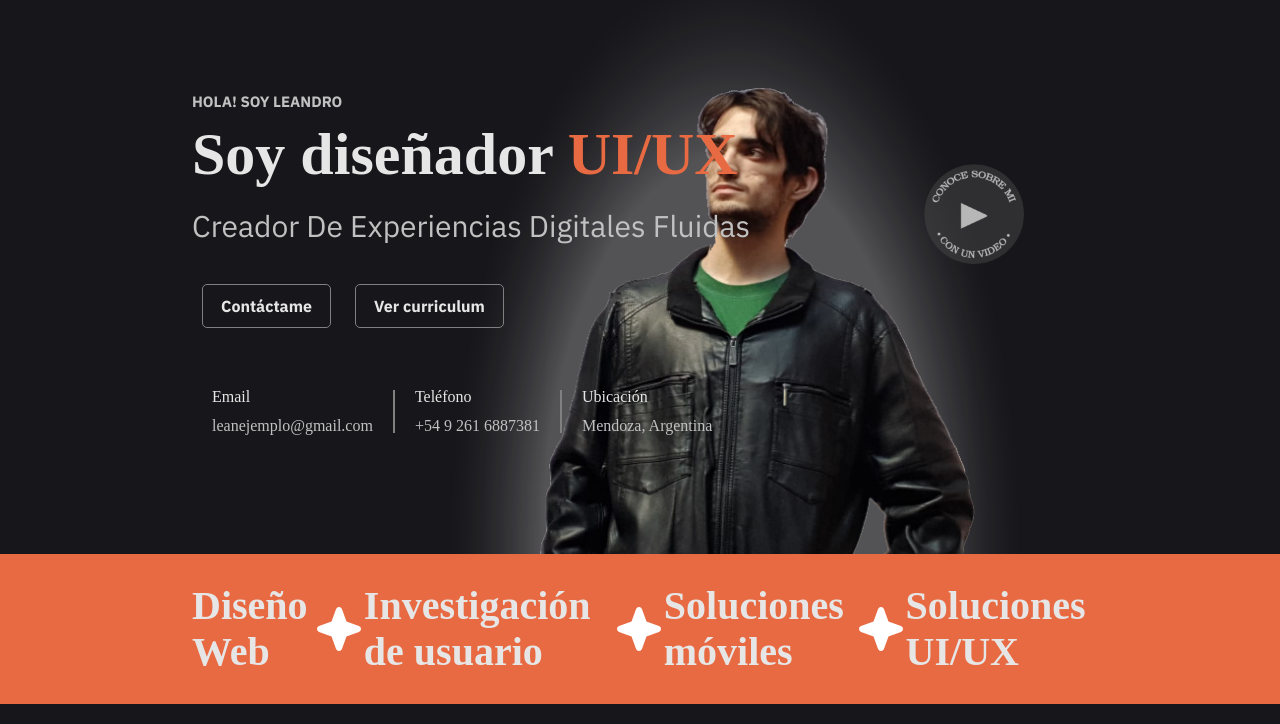
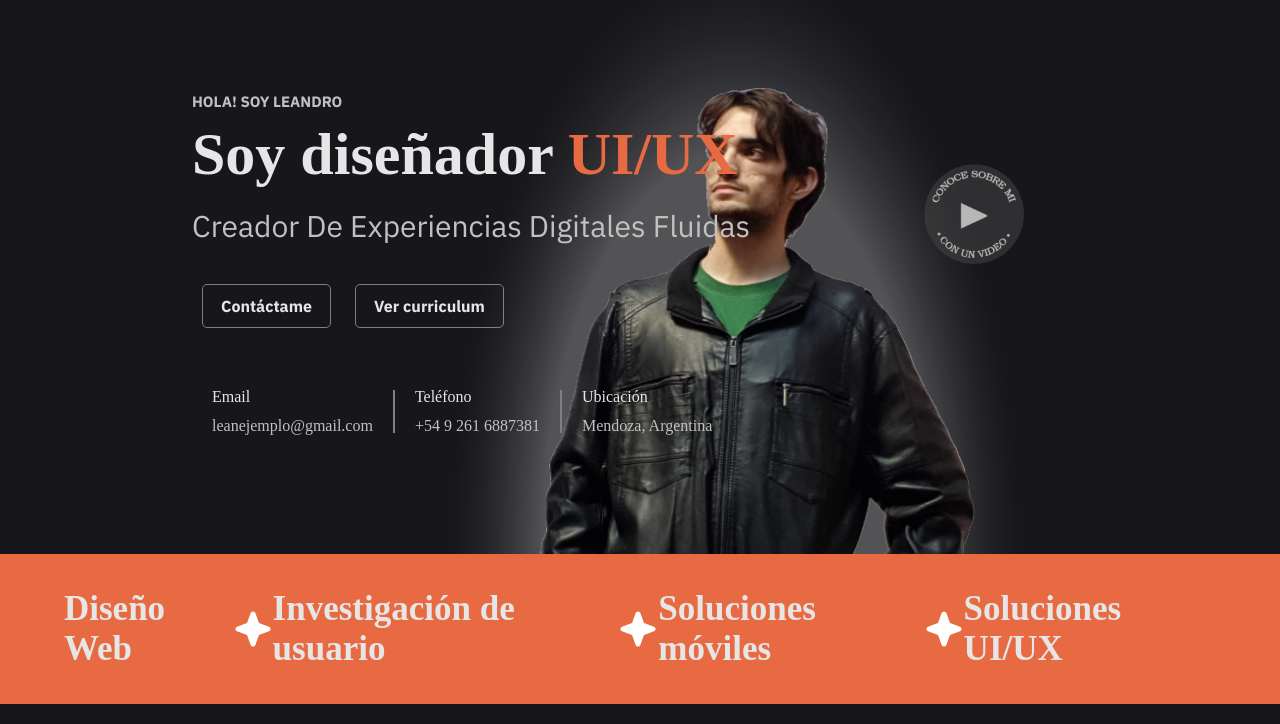
Before and after one commit to L-LopezMartin/TP-Final-Portfolio, a plain HTML site: page index.html in a window 1280 px wide. Shown: the part 76-800 px from the top of the page. Drawn offline with nearby package versions, Linux system fonts and the light colour scheme.

Commit message:
7/10 secciones en estilos de CSS (Banner)

```diff
--- a/css/styles.css
+++ b/css/styles.css
@@ -175,15 +175,18 @@ h1 span{
     display: flex;
     flex-direction: row;
     align-items: center;
+    justify-content: space-between;
     background-color: var(--contrast_c1);
     height: 150px;
+    padding: 0 5vw;
 }
 .banner h1{
-    font-size: 40px;
+    font-size: 35px;
+    font-weight: 600;
 }
 .estrella{
-    width: 50px;
-    height: 50px;
+    width: 40px;
+    height: 40px;
     filter: invert(100%); /* Este filtro cambia el color de la imagen negra a blanca */
 }
 /*#endregion*/
```
